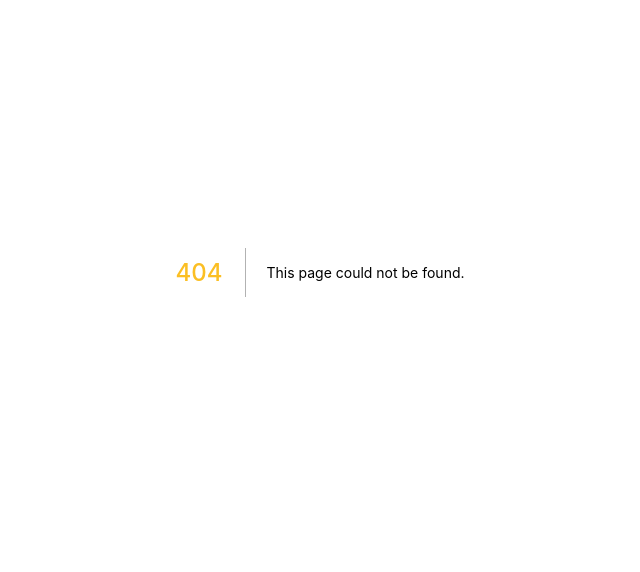
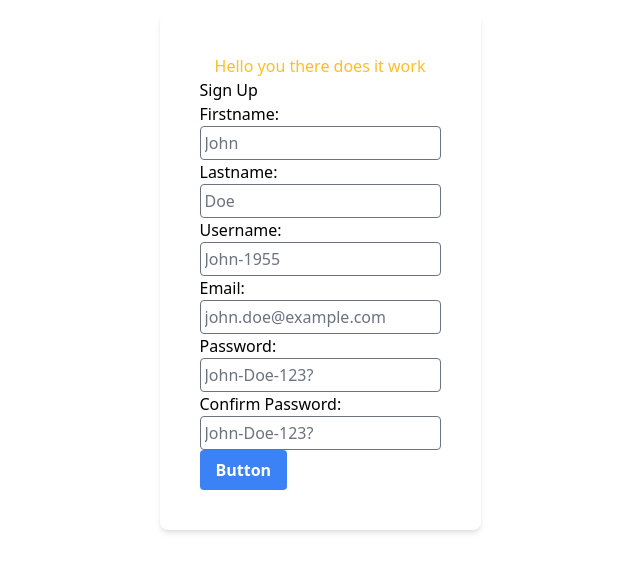
Before and after one commit to ajthomas1299/hours-tracker-app, a Next.js app: page /signUp in a window 1280 px wide. Before the commit this address had no page. Shown: the part 128-700 px from the top of the page, without its empty margins (320-960 px from the left). Built offline with nearby package versions, Linux system fonts and the light colour scheme.

Commit message:
changed setup for sign up file and made form dynamic

```diff
--- a/src/components/webPages/login/Login.tsx
+++ b/src/components/webPages/account/SignUp.tsx
@@ -1,5 +1,6 @@
 import { ToastContainer, toast } from 'react-toastify';
 import 'react-toastify/dist/ReactToastify.css';
+import { SignUpForm } from 'data/account/signUpForm';
 
 const Login = () => {
   return (
@@ -8,7 +9,18 @@ const Login = () => {
         <h1>Hello you there does it work</h1>
         <form>
           <legend>Sign Up</legend>
-          <section className="flex flex-col">
+          {
+            SignUpForm.map( item => (
+              <section
+                key={item.id}
+                className="flex flex-col"
+              >
+                <label htmlFor={item.nameId}>{item.nameTitle}:</label>
+                <input type={item.type} name={item.nameId} id={item.nameId} placeholder={item.placeholder} />
+              </section>
+            ))
+          }
+          {/* <section className="flex flex-col">
             <label htmlFor="firstname">Firstname:</label>
             <input type="text" name="firstname" id="firstname" className="form-input px-1 py-1 rounded border" placeholder="John" />
           </section>
@@ -22,12 +34,12 @@ const Login = () => {
           </section>
           <section className="flex flex-col">
             <label htmlFor="password">Password:</label>
-            <input type="password" name="password" id="password" className="form-input px-1 py-1 rounded border" />
+            <input type="password" name="password" id="password" className="form-input px-1 py-1 rounded border" placeholder="Enter Password" />
           </section>
           <section className="flex flex-col">
             <label htmlFor="password2">Confirm Password:</label>
-            <input type="password" name="password2" id="password2" className="form-input px-1 py-1 rounded border" />
-          </section>
+            <input type="password" name="password2" id="password2" className="form-input px-1 py-1 rounded border" placeholder="Confirm Password" />
+          </section> */}
           <button className="bg-blue-500 hover:bg-blue-700 text-white font-bold py-2 px-4 rounded">
             Button
           </button>
--- /dev/null
+++ b/src/data/account/signUpForm.ts
@@ -0,0 +1,46 @@
+import { ISignUpForm } from "models/account/signUpForm"
+
+export const SignUpForm: ISignUpForm[] = [
+  {
+    id: 0,
+    nameId: "firstname",
+    nameTitle: "Firstname",
+    type: "text",
+    placeholder: "John"
+  },
+  {
+    id: 1,
+    nameId: "lasttname",
+    nameTitle: "Lastname",
+    type: "text",
+    placeholder: "Doe"
+  },
+  {
+    id: 2,
+    nameId: "username",
+    nameTitle: "Username",
+    type: "text",
+    placeholder: "John-1955"
+  },
+  {
+    id: 3,
+    nameId: "email",
+    nameTitle: "Email",
+    type: "email",
+    placeholder: "john.doe@example.com"
+  },
+  {
+    id: 4,
+    nameId: "password",
+    nameTitle: "Password",
+    type: "password",
+    placeholder: "John-Doe-123?"
+  },
+  {
+    id: 5,
+    nameId: "password2",
+    nameTitle: "Confirm Password",
+    type: "password",
+    placeholder: "John-Doe-123?"
+  },
+]
--- a/src/data/singleLinks.ts
+++ b/src/data/singleLinks.ts
@@ -1,5 +1,5 @@
-import { ISingleLinks } from 'models/singleLinks'
+import { ISingleLinks } from "models/singleLinks"
 
 export const SingleLinks: ISingleLinks = {
-  home: '/',
+  home: "/",
 }
--- /dev/null
+++ b/src/models/account/signUpForm.ts
@@ -0,0 +1,7 @@
+export interface ISignUpForm {
+  id: number
+  nameId: string
+  nameTitle: string
+  type: string
+  placeholder: string
+}[]
--- a/src/models/propLinks.ts
+++ b/src/models/propLinks.ts
@@ -1,4 +1,4 @@
 export interface IPropLinks {
- children: React.ReactNode,
+ children: React.ReactNode
  href: string
 }
--- a/src/models/singleLinks.ts
+++ b/src/models/singleLinks.ts
@@ -1,3 +1,3 @@
 export interface ISingleLinks {
-  home: string,
+  home: string
 }
--- a/src/pages/login.tsx
+++ b/src/pages/signUp.tsx
@@ -1,10 +1,10 @@
 import Layout from "components/layout/Layout"
-import LoginPage from "components/webPages/login/Login"
+import SignUpPage from "components/webPages/account/SignUp"
 
 const Login = () => {
   return (
     <Layout
-      title="Login | TrackerApp"
+      title="SignUp | TrackerApp"
       description=""
       ogImage=""
       url=""
@@ -12,7 +12,7 @@ const Login = () => {
       showFooter={ false }
 
     >
-      <LoginPage />
+      <SignUpPage />
     </Layout>
   )
 }
--- a/src/styles/globals.css
+++ b/src/styles/globals.css
@@ -1,9 +1,21 @@
+/* --- base --- */
 @tailwind base;
+
+
+/* --- components --- */
 @tailwind components;
+
+@layer components {
+  input {
+    @apply form-input px-1 py-1 rounded border;
+  }
+}
+
+/* --- utilities --- */
 @tailwind utilities;
 
 @layer utilities {
-h1 {
-  @apply text-yellow-400;
+  h1 {
+    @apply text-yellow-400;
+  }
 }
-}
```
Also changed, not shown: src/models/favicons.ts (+11 -11 lines), src/models/propLayout.ts (+6 -6 lines).
